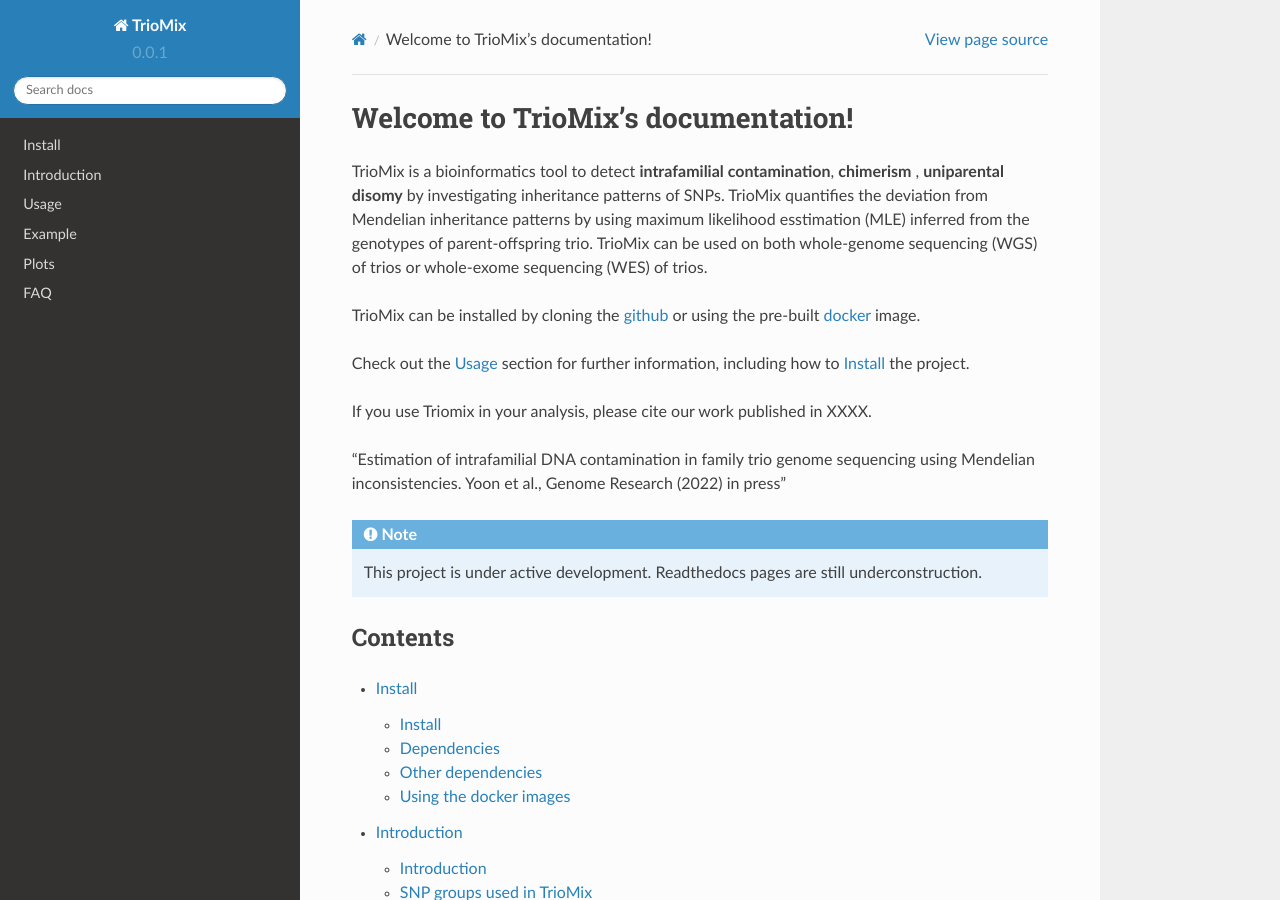
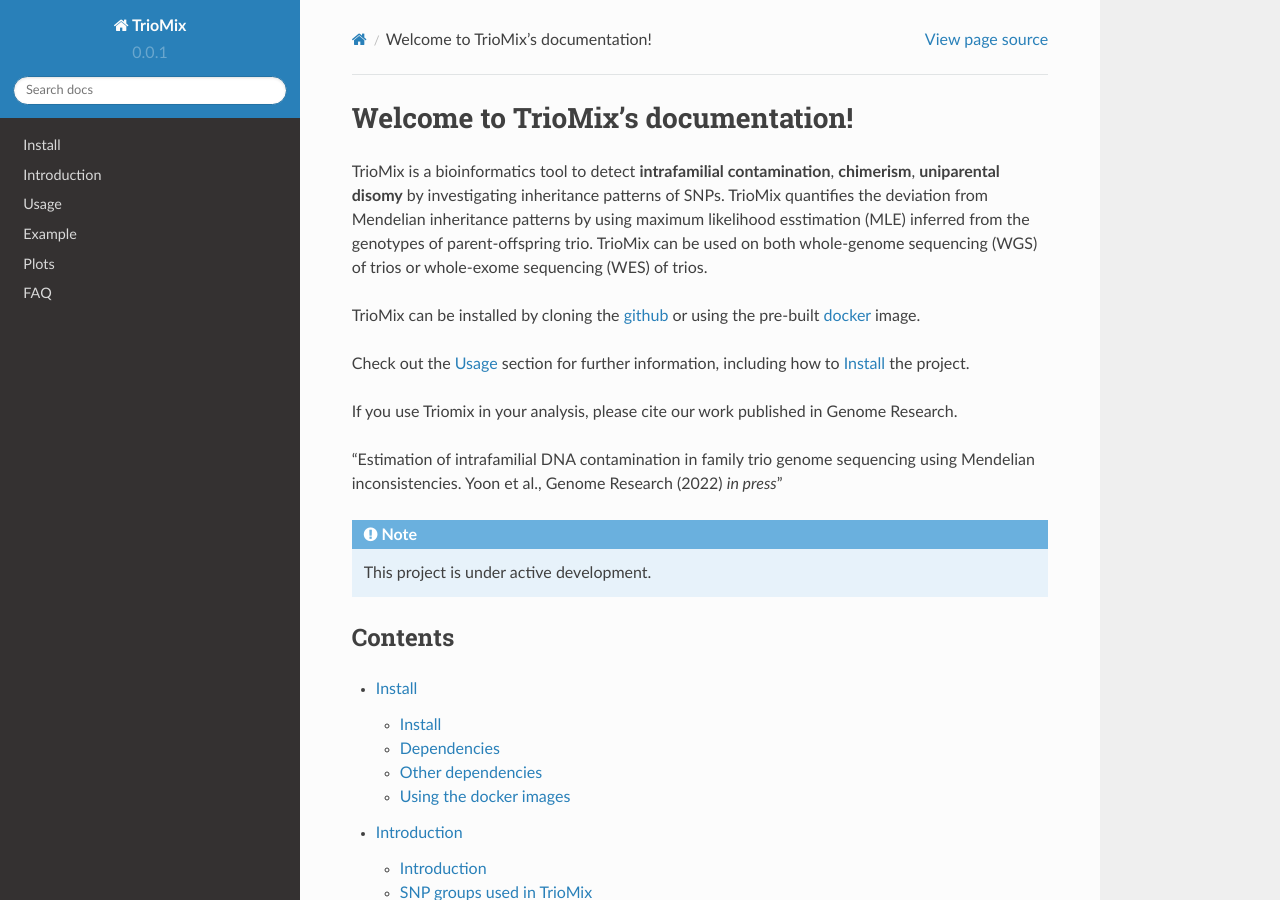
Before and after one commit to cjyoon/triomix_readthedocs, a Sphinx documentation site: the page built from docs/source/index.rst, in a window 1280 px wide and 900 px high. Built offline with Sphinx 7.4.7 and the Read the Docs theme 2.0.0, drawn with Linux system fonts in a browser that asks for light colours.

Commit message:
2022.11.30

```diff
--- a/docs/source/index.rst
+++ b/docs/source/index.rst
@@ -1,19 +1,19 @@
 Welcome to TrioMix's documentation!
 ===================================
-TrioMix is a bioinformatics tool to detect **intrafamilial contamination**, **chimerism** , **uniparental disomy** by investigating inheritance patterns of SNPs. TrioMix quantifies the deviation from Mendelian inheritance patterns by using maximum likelihood esstimation (MLE) inferred from the genotypes of parent-offspring trio. TrioMix can be used on both whole-genome sequencing (WGS) of trios or whole-exome sequencing (WES) of trios.
+TrioMix is a bioinformatics tool to detect **intrafamilial contamination**, **chimerism**, **uniparental disomy** by investigating inheritance patterns of SNPs. TrioMix quantifies the deviation from Mendelian inheritance patterns by using maximum likelihood esstimation (MLE) inferred from the genotypes of parent-offspring trio. TrioMix can be used on both whole-genome sequencing (WGS) of trios or whole-exome sequencing (WES) of trios.
 
 TrioMix can be installed by cloning the `github <https://github.com/cjyoon/triomix>`_ or using the pre-built `docker <https://hub.docker.com/repository/docker/cjyoon/triomix>`_ image.
 
 Check out the :doc:`usage` section for further information, including how to :ref:`install` the project.
 
-If you use Triomix in your analysis, please cite our work published in XXXX.
+If you use Triomix in your analysis, please cite our work published in Genome Research.
 
-"Estimation of intrafamilial DNA contamination in family trio genome sequencing using Mendelian inconsistencies. Yoon et al., Genome Research (2022) in press"
+"Estimation of intrafamilial DNA contamination in family trio genome sequencing using Mendelian inconsistencies. Yoon et al., Genome Research (2022) *in press*"
 
 
 .. note::
 
-   This project is under active development. Readthedocs pages are still underconstruction.
+   This project is under active development.
 
 
 Contents
```
